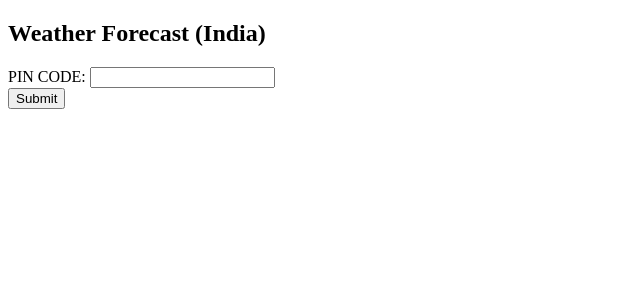
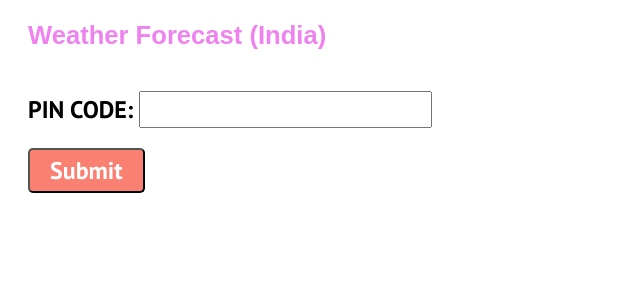
Before and after one commit to ChettriBishal/Weather-Forecast, a Flask app: page / in a window 1280 px wide. Shown: the top 300 px of the page, without its empty margins (0-640 px from the left). Run offline with Flask 2, Linux system fonts and the light colour scheme.

Commit message:
Completed

```diff
--- a/Main.py
+++ b/Main.py
@@ -2,6 +2,7 @@ import requests
 import configparser
 from flask import Flask, render_template, request
 import json
+import wikipedia
 
 app = Flask(__name__)
 
@@ -16,10 +17,14 @@ def render_results():
     data = get_weather_results(zip_code, api_key)
     temp = "{0:.2f}".format(data["main"]["temp"])
     feels_like = "{0:.2f}".format(data["main"]["feels_like"])
+    pressure = "{0:.2f}".format(data["main"]["pressure"])
+    humidity = "{0:.2f}".format(data["main"]["humidity"])
     weather = data["weather"][0]["main"]
     location = data["name"]
+    info = wikipedia.summary(location + "City India",sentences = 3)
 
-    return render_template('results.html',location=location, temp=temp,feels_like=feels_like, weather=weather)
+    return render_template('results.html',location=location, temp=temp,feels_like=feels_like,
+     weather=weather,info=info,pressure= pressure,humidity=humidity)
 
 def get_api_key():
 	config = configparser.ConfigParser()
--- /dev/null
+++ b/static/styles/home.css
@@ -0,0 +1,21 @@
+h2{
+	padding-left: 20px;
+}
+.weatherText{
+	font-family: 'PT Sans', 'sans-serif';
+	font-size: 24px;
+}
+#weatherForm{
+	padding: 20px;
+}
+#pinSubmit{
+	color: white;
+	background-color: #fa8072;
+	padding: 5px 20px;
+	border-radius: 5px;
+	margin-top: 20px;
+}
+
+#pinSubmit:hover{
+	cursor: pointer;
+}
--- a/templates/home.html
+++ b/templates/home.html
@@ -4,12 +4,14 @@
 	<meta charset="utf-8">
 	<meta name="viewport" content="width=device-width, initial-scale=1">
 	<title>Weather Forecast</title>
+	<link rel="stylesheet" type="text/css" href="{{ url_for('static', filename='styles/home.css')}}">
+	<link href="https://fonts.googleapis.com/css2?family=PT+Sans:ital,wght@0,700;1,400&display=swap" rel="stylesheet">
 </head>
 <body>
-	<h2>Weather Forecast (India)</h2>
-	<form action="{{ url_for('render_results') }}" method ="post">
-		PIN CODE: <input type="text" name="zipCode"><br>
-		<input type="submit" value="Submit">
+	<h2 class="weatherText" style="color:violet;font-family:sans-serif;font-size:160%">Weather Forecast (India)</h2>
+	<form class="weatherText" id="weatherForm" action="{{ url_for('render_results') }}" method ="post">
+		PIN CODE: <input class="weatherText" id="weatherInput" type="text" name="zipCode"><br>
+		<input class="weatherText" id="pinSubmit" type="submit" value="Submit">
 	</form>
 
 </body>
```
Also changed, not shown: static/styles/results.css (added, +10 -0 lines), templates/results.html (+12 -5 lines).
